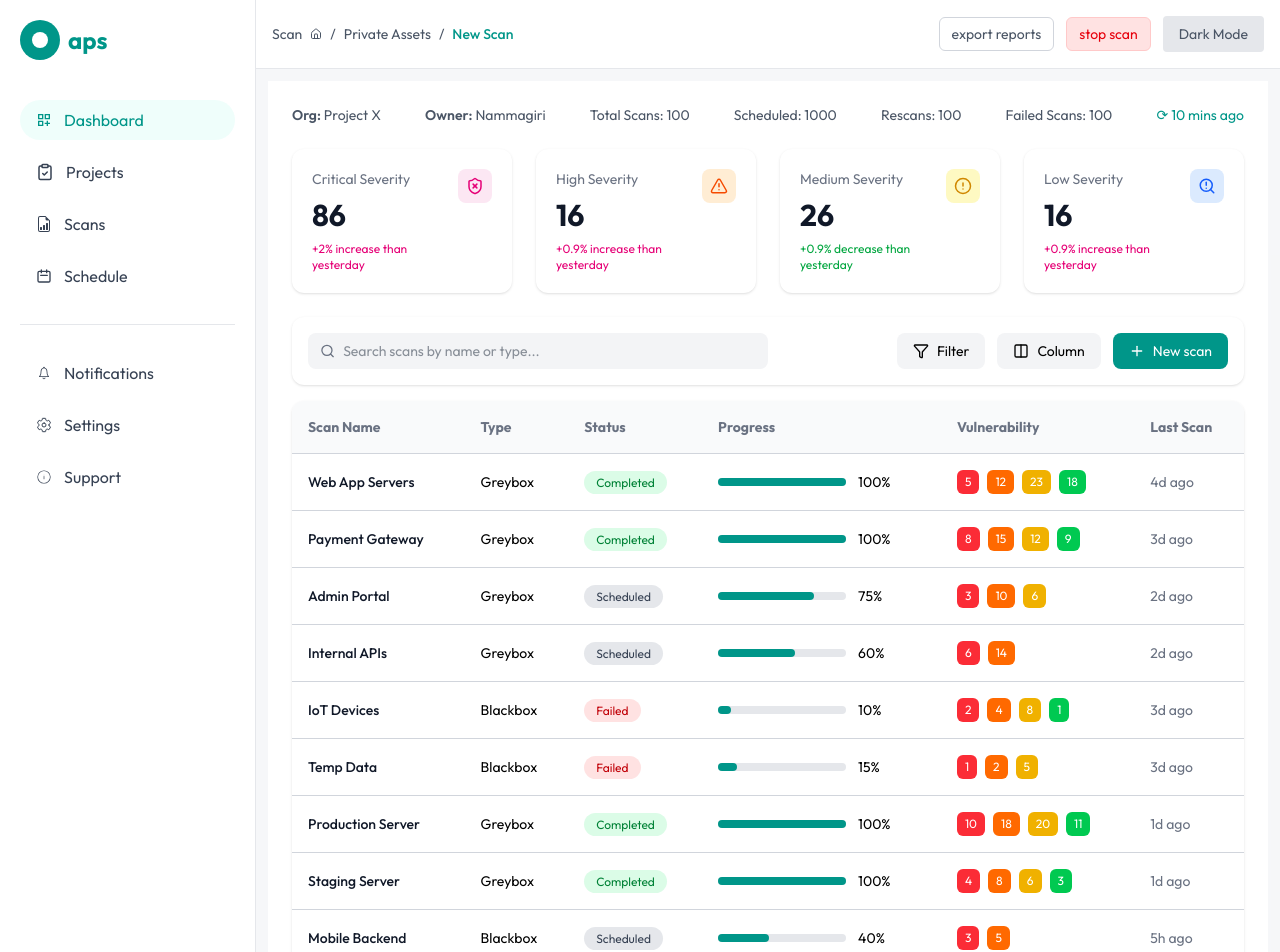
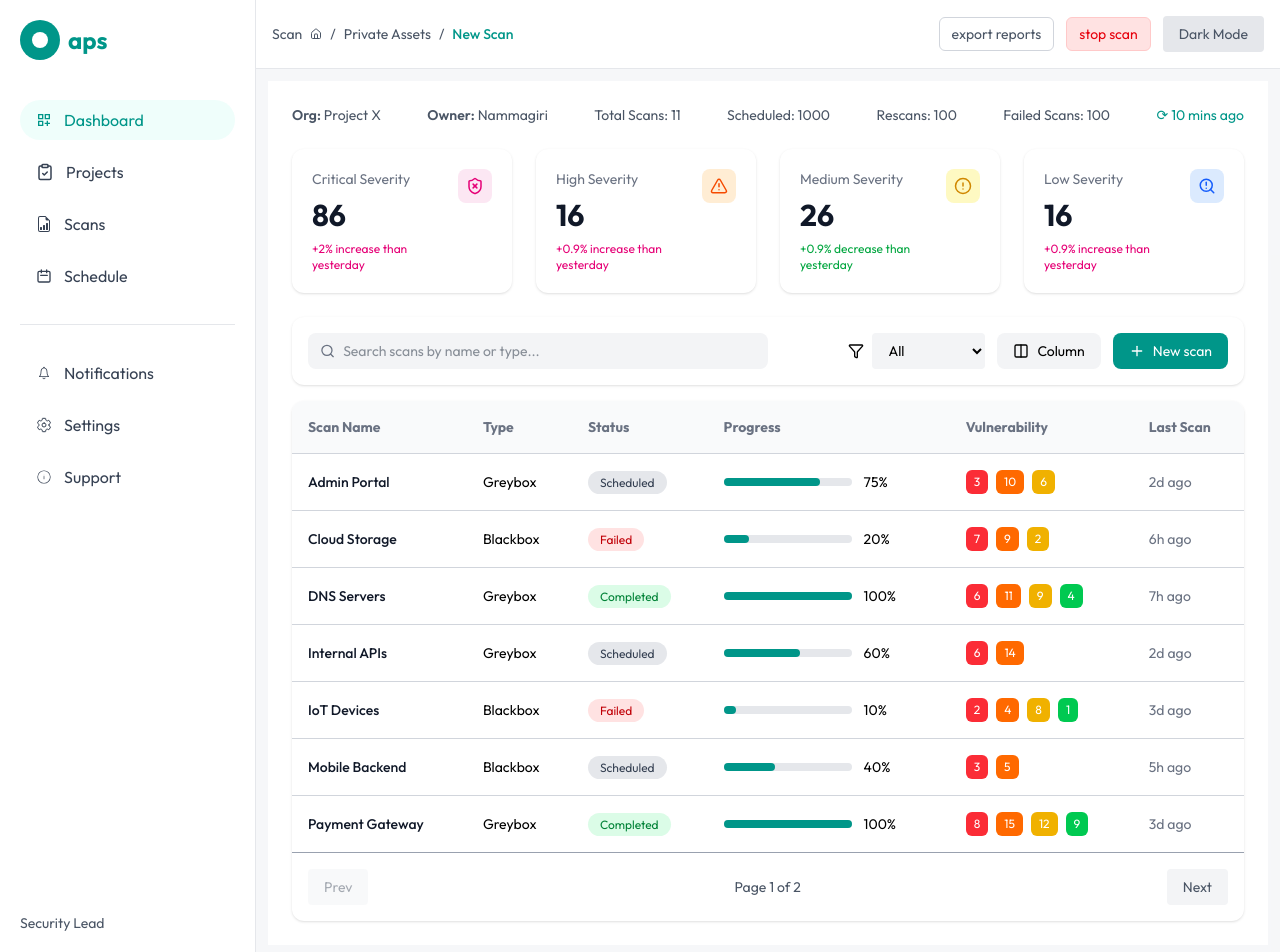
Before and after one commit to Saurabh-Chede/Frontend-Design-Challenge-, a React (Vite) app: page /dashboard in a window 1280 px wide. Shown: the top 952 px of the page. Built offline with nearby package versions, Linux system fonts and the light colour scheme.

Commit message:
first commit

```diff
--- a/src/App.jsx
+++ b/src/App.jsx
@@ -4,15 +4,16 @@ import Layout from "./components/layouts/Layout";
 import Auth from "./pages/Auth";
 import Dashboard from "./pages/Dashboard";
 import ScanDetail from "./pages/ScanDetail";
+import NotFound from "./components/common/NotFound";
 
 function App() {
   return (
     <Routes>
       <Route path="/" element={<Auth />} />
-
       <Route path="/" element={<Layout />}>
         <Route path="dashboard" element={<Dashboard />} />
         <Route path="scans" element={<ScanDetail />} />
+        <Route path="*" element={<NotFound />} />
       </Route>
     </Routes>
   );
--- /dev/null
+++ b/src/components/common/NotFound.jsx
@@ -0,0 +1,30 @@
+import { Link } from "react-router-dom";
+
+const NotFound = () => {
+  return (
+    <div className="flex flex-col items-center justify-center min-h-screen bg-gray-100 dark:bg-gray-900 text-gray-900 dark:text-gray-200 p-6">
+
+      <h1 className="text-6xl font-bold mb-4 text-red-600 dark:text-red-400">
+        404
+      </h1>
+
+      <h2 className="text-2xl font-semibold mb-2">
+        Page Not Found
+      </h2>
+
+      <p className="text-gray-600 dark:text-gray-400 mb-6 text-center">
+        Oops! The page you are looking for does not exist.
+      </p>
+
+      <Link
+        to="/dashboard"
+        className="px-6 py-2 bg-teal-600 text-white rounded-md hover:bg-teal-700 dark:bg-teal-500 dark:hover:bg-teal-600 transition-colors"
+      >
+        Go Back Home
+      </Link>
+
+    </div>
+  );
+};
+
+export default NotFound;
--- a/src/components/layouts/Sidebar.jsx
+++ b/src/components/layouts/Sidebar.jsx
@@ -9,16 +9,13 @@ import { CiCircleInfo } from "react-icons/ci";
 
 const Sidebar = () => {
   const linkStyle = ({ isActive }) =>
-    `flex items-center gap-3 px-4 py-2 rounded-full transition-all ${
-      isActive
-        ? "bg-teal-100/30 text-teal-600 dark:bg-teal-600/20 dark:text-teal-400"
-        : "text-gray-700 dark:text-gray-300 hover:bg-teal-100/20 dark:hover:bg-gray-700"
+    `flex items-center gap-3 px-4 py-2 rounded-full transition-all ${isActive
+      ? "bg-teal-100/30 text-teal-600 dark:bg-teal-600/20 dark:text-teal-400"
+      : "text-gray-700 dark:text-gray-300 hover:bg-teal-100/20 dark:hover:bg-gray-700"
     }`;
 
   return (
-    <aside className="relative w-64 min-h-screen bg-white dark:bg-gray-900 border-r border-r-gray-200 dark:border-gray-700 p-5">
-
-      {/* Logo */}
+    <aside className="relative w-64 min-h-screen bg-white dark:bg-gray-950 border-r border-r-gray-200 dark:border-gray-700 p-5">
       <div className="mb-10 text-2xl font-bold text-teal-600 flex gap-2 items-center">
         <div className="w-10 flex justify-center items-center relative h-10 rounded-full bg-teal-600">
           <div className="w-4 h-4 rounded-full bg-white"></div>
@@ -66,7 +63,6 @@ const Sidebar = () => {
         </NavLink>
       </nav>
 
-      {/* Footer */}
       <div className="absolute bottom-6 left-5 text-sm text-gray-600 dark:text-gray-400">
         Security Lead
       </div>
--- /dev/null
+++ b/src/data/mockScans.json
@@ -0,0 +1,90 @@
+[
+  {
+    "name": "Web App Servers",
+    "type": "Greybox",
+    "status": "Completed",
+    "progress": 100,
+    "vulnerabilities": [5, 12, 23, 18],
+    "lastScan": "4d ago"
+  },
+  {
+    "name": "Payment Gateway",
+    "type": "Greybox",
+    "status": "Completed",
+    "progress": 100,
+    "vulnerabilities": [8, 15, 12, 9],
+    "lastScan": "3d ago"
+  },
+  {
+    "name": "Admin Portal",
+    "type": "Greybox",
+    "status": "Scheduled",
+    "progress": 75,
+    "vulnerabilities": [3, 10, 6],
+    "lastScan": "2d ago"
+  },
+  {
+    "name": "Internal APIs",
+    "type": "Greybox",
+    "status": "Scheduled",
+    "progress": 60,
+    "vulnerabilities": [6, 14],
+    "lastScan": "2d ago"
+  },
+  {
+    "name": "IoT Devices",
+    "type": "Blackbox",
+    "status": "Failed",
+    "progress": 10,
+    "vulnerabilities": [2, 4, 8, 1],
+    "lastScan": "3d ago"
+  },
+  {
+    "name": "Temp Data",
+    "type": "Blackbox",
+    "status": "Failed",
+    "progress": 15,
+    "vulnerabilities": [1, 2, 5],
+    "lastScan": "3d ago"
+  },
+  {
+    "name": "Production Server",
+    "type": "Greybox",
+    "status": "Completed",
+    "progress": 100,
+    "vulnerabilities": [10, 18, 20, 11],
+    "lastScan": "1d ago"
+  },
+  {
+    "name": "Staging Server",
+    "type": "Greybox",
+    "status": "Completed",
+    "progress": 100,
+    "vulnerabilities": [4, 8, 6, 3],
+    "lastScan": "1d ago"
+  },
+  {
+    "name": "Mobile Backend",
+    "type": "Blackbox",
+    "status": "Scheduled",
+    "progress": 40,
+    "vulnerabilities": [3, 5],
+    "lastScan": "5h ago"
+  },
+  {
+    "name": "Cloud Storage",
+    "type": "Blackbox",
+    "status": "Failed",
+    "progress": 20,
+    "vulnerabilities": [7, 9, 2],
+    "lastScan": "6h ago"
+  },
+  {
+    "name": "DNS Servers",
+    "type": "Greybox",
+    "status": "Completed",
+    "progress": 100,
+    "vulnerabilities": [6, 11, 9, 4],
+    "lastScan": "7h ago"
+  }
+]
--- a/src/pages/Dashboard.jsx
+++ b/src/pages/Dashboard.jsx
@@ -1,3 +1,5 @@
+import { useState } from "react";
+import mockData from '../data/mockScans.json';
 import {
   Filter,
   Columns,
@@ -7,99 +9,64 @@ import {
   AlertCircle,
   Search,
   SearchAlert,
+  X,
 } from "lucide-react";
 
 const Dashboard = () => {
-  const rows = [
-    {
-      name: "Web App Servers",
-      type: "Greybox",
-      status: "Completed",
-      progress: 100,
-      vulnerabilities: [5, 12, 23, 18],
-      lastScan: "4d ago",
-    },
-    {
-      name: "Payment Gateway",
-      type: "Greybox",
-      status: "Completed",
-      progress: 100,
-      vulnerabilities: [8, 15, 12, 9],
-      lastScan: "3d ago",
-    },
-    {
-      name: "Admin Portal",
-      type: "Greybox",
+  const [rows, setRows] = useState(mockData);
+
+  const [searchTerm, setSearchTerm] = useState("");
+  const [statusFilter, setStatusFilter] = useState("All");
+  const [currentPage, setCurrentPage] = useState(1);
+  const itemsPerPage = 7;
+
+  const [showModal, setShowModal] = useState(false);
+  const [newScanName, setNewScanName] = useState("");
+  const [newScanType, setNewScanType] = useState("Greybox");
+
+  // filtering
+  let displayedRows = rows.filter((row) => {
+    const searchLower = searchTerm.toLowerCase();
+    const nameMatch = row.name.toLowerCase().includes(searchLower);
+    const typeMatch = row.type.toLowerCase().includes(searchLower);
+
+    const statusMatch =
+      statusFilter === "All" || row.status === statusFilter;
+
+    return (nameMatch || typeMatch) && statusMatch;
+  });
+
+
+  displayedRows = [...displayedRows].sort((a, b) =>
+    a.name.localeCompare(b.name)
+  );
+
+  // Pagination
+  const totalPages = Math.ceil(displayedRows.length / itemsPerPage);
+  const startIndex = (currentPage - 1) * itemsPerPage;
+  const paginatedRows = displayedRows.slice(
+    startIndex,
+    startIndex + itemsPerPage
+  );
+
+
+  const handleAddScan = (e) => {
+    e.preventDefault();
+    if (!newScanName.trim()) return;
+
+    const newRow = {
+      name: newScanName.trim(),
+      type: newScanType,
       status: "Scheduled",
-      progress: 75,
-      vulnerabilities: [3, 10, 6],
-      lastScan: "2d ago",
-    },
-    {
-      name: "Internal APIs",
-      type: "Greybox",
-      status: "Scheduled",
-      progress: 60,
-      vulnerabilities: [6, 14],
-      lastScan: "2d ago",
-    },
-    {
-      name: "IoT Devices",
-      type: "Blackbox",
-      status: "Failed",
-      progress: 10,
-      vulnerabilities: [2, 4, 8, 1],
-      lastScan: "3d ago",
-    },
-    {
-      name: "Temp Data",
-      type: "Blackbox",
-      status: "Failed",
-      progress: 15,
-      vulnerabilities: [1, 2, 5],
-      lastScan: "3d ago",
-    },
-    {
-      name: "Production Server",
-      type: "Greybox",
-      status: "Completed",
-      progress: 100,
-      vulnerabilities: [10, 18, 20, 11],
-      lastScan: "1d ago",
-    },
-    {
-      name: "Staging Server",
-      type: "Greybox",
-      status: "Completed",
-      progress: 100,
-      vulnerabilities: [4, 8, 6, 3],
-      lastScan: "1d ago",
-    },
-    {
-      name: "Mobile Backend",
-      type: "Blackbox",
-      status: "Scheduled",
-      progress: 40,
-      vulnerabilities: [3, 5],
-      lastScan: "5h ago",
-    },
-    {
-      name: "Cloud Storage",
-      type: "Blackbox",
-      status: "Failed",
-      progress: 20,
-      vulnerabilities: [7, 9, 2],
-      lastScan: "6h ago",
-    },
-    {
-      name: "DNS Servers",
-      type: "Greybox",
-      status: "Completed",
-      progress: 100,
-      vulnerabilities: [6, 11, 9, 4],
-      lastScan: "7h ago",
-    },
-  ];
+      progress: 0,
+      vulnerabilities: [],
+      lastScan: "Just now",
+    };
+
+    setRows([newRow, ...rows]);
+    setNewScanName("");
+    setShowModal(false);
+  };
 
   const statusStyle = {
     Completed:
@@ -119,13 +86,15 @@ const Dashboard = () => {
 
   return (
     <div className="bg-white dark:bg-gray-900 p-6 min-h-screen transition-colors duration-300">
-
-      {/* TOP INFO BAR */}
       <div className="flex text-sm text-gray-600 dark:text-gray-400 mb-6">
         <div className="flex gap-6 justify-between w-full">
-          <p><span className="font-semibold">Org:</span> Project X</p>
-          <p><span className="font-semibold">Owner:</span> Nammagiri</p>
-          <p>Total Scans: 100</p>
+          <p>
+            <span className="font-semibold">Org:</span> Project X
+          </p>
+          <p>
+            <span className="font-semibold">Owner:</span> Nammagiri
+          </p>
+          <p>Total Scans: {rows.length}</p>
           <p>Scheduled: 1000</p>
           <p>Rescans: 100</p>
           <p>Failed Scans: 100</p>
@@ -133,7 +102,6 @@ const Dashboard = () => {
         </div>
       </div>
 
-      {/* SEVERITY CARDS */}
       <div className="grid grid-cols-4 gap-6 mb-6">
         {[
           {
@@ -188,7 +156,6 @@ const Dashboard = () => {
                 {item.change}
               </p>
             </div>
-
             <div className={`p-2 rounded-lg ${item.iconBg} ${item.iconColor}`}>
               {item.icon}
             </div>
@@ -196,7 +163,6 @@ const Dashboard = () => {
         ))}
       </div>
 
-      {/* SEARCH + ACTIONS */}
       <div className="bg-white dark:bg-gray-800 p-4 rounded-xl shadow-sm mb-4">
         <div className="flex justify-between items-center">
           <div className="flex items-center bg-gray-100 dark:bg-gray-700 rounded-lg px-3 py-2 w-1/2">
@@ -205,17 +171,39 @@ const Dashboard = () => {
               type="text"
               placeholder="Search scans by name or type..."
               className="bg-transparent outline-none w-full text-sm text-gray-800 dark:text-gray-200"
+              value={searchTerm}
+              onChange={(e) => {
+                setSearchTerm(e.target.value);
+                setCurrentPage(1);
+              }}
             />
           </div>
 
-          <div className="flex gap-3">
-            <button className="flex items-center gap-2 px-4 py-2 bg-gray-100 dark:bg-gray-700 rounded-lg text-sm dark:text-gray-200">
-              <Filter size={16} /> Filter
-            </button>
+          <div className="flex gap-3 items-center">
+            <div className="flex items-center gap-2">
+              <Filter size={16} />
+              <select
+                value={statusFilter}
+                onChange={(e) => {
+                  setStatusFilter(e.target.value);
+                  setCurrentPage(1);
+                }}
+                className="bg-gray-100 dark:bg-gray-700 rounded px-3 py-2 outline-0 text-sm dark:text-gray-200"
+              >
+                <option>All</option>
+                <option>Completed</option>
+                <option>Scheduled</option>
+                <option>Failed</option>
+              </select>
+            </div>
+
             <button className="flex items-center gap-2 px-4 py-2 bg-gray-100 dark:bg-gray-700 rounded-lg text-sm dark:text-gray-200">
               <Columns size={16} /> Column
             </button>
-            <button className="flex items-center gap-2 px-4 py-2 bg-teal-600 text-white rounded-lg text-sm">
+            <button
+              onClick={() => setShowModal(true)}
+              className="flex items-center gap-2 px-4 py-2 bg-teal-600 text-white rounded-lg text-sm"
+            >
               <Plus size={16} /> New scan
             </button>
           </div>
@@ -237,7 +225,7 @@ const Dashboard = () => {
           </thead>
 
           <tbody>
-            {rows.map((row, index) => (
+            {paginatedRows.map((row, index) => (
               <tr
                 key={index}
                 className="border-t border-t-gray-300 dark:border-gray-700 hover:bg-gray-50 dark:hover:bg-gray-700"
@@ -289,7 +277,91 @@ const Dashboard = () => {
             ))}
           </tbody>
         </table>
+
+        {/* pagination */}
+        <div className="flex justify-between items-center p-4 text-sm text-gray-600 dark:text-gray-400 border-t border-t-gray-400 dark:border-gray-700">
+          <button
+            onClick={() => setCurrentPage((p) => Math.max(1, p - 1))}
+            disabled={currentPage === 1}
+            className="px-4 py-2 bg-gray-100 dark:bg-gray-700 rounded disabled:opacity-50"
+          >
+            Prev
+          </button>
+
+          <span>
+            Page {currentPage} of {totalPages || 1}
+          </span>
+
+          <button
+            onClick={() => setCurrentPage((p) => p + 1)}
+            disabled={currentPage >= totalPages}
+            className="px-4 py-2 bg-gray-100 dark:bg-gray-700 rounded disabled:opacity-50"
+          >
+            Next
+          </button>
+        </div>
       </div>
+
+      {/* modal */}
+      {showModal && (
+        <div className="fixed inset-0 bg-white/40 bg-opacity-50 flex items-center justify-center z-50">
+          <div className="bg-white dark:bg-gray-800 rounded-xl p-6 w-full max-w-md border border-gray-300 shadow-md">
+            <div className="flex justify-between items-center mb-5">
+              <h2 className="text-xl font-semibold dark:text-white">
+                New Scan
+              </h2>
+              <button onClick={() => setShowModal(false)}>
+                <X size={24} className="text-gray-500 dark:text-gray-400" />
+              </button>
+            </div>
+
+            <form onSubmit={handleAddScan}>
+              <div className="mb-4">
+                <label className="block text-sm mb-1 dark:text-gray-300">
+                  Scan Name
+                </label>
+                <input
+                  type="text"
+                  value={newScanName}
+                  onChange={(e) => setNewScanName(e.target.value)}
+                  className="w-full p-2 border border-gray-300 rounded dark:bg-gray-700 dark:border-gray-600 dark:text-white"
+                  required
+                />
+              </div>
+
+              <div className="mb-6">
+                <label className="block text-sm mb-1 dark:text-gray-300">
+                  Type
+                </label>
+                <select
+                  value={newScanType}
+                  onChange={(e) => setNewScanType(e.target.value)}
+                  className="w-full p-2 border border-gray-300 rounded dark:bg-gray-700 dark:border-gray-600 dark:text-white"
+                >
+                  <option>Greybox</option>
+                  <option>Blackbox</option>
+                </select>
+              </div>
+
+              <div className="flex justify-end gap-3">
+                <button
+                  type="button"
+                  onClick={() => setShowModal(false)}
+                  className="px-4 py-2 bg-gray-200 dark:bg-gray-700 rounded dark:text-gray-200"
+                >
+                  Cancel
+                </button>
+                <button
+                  type="submit"
+                  className="px-4 py-2 bg-teal-600 text-white rounded"
+                >
+                  Create Scan
+                </button>
+              </div>
+            </form>
+          </div>
+        </div>
+      )}
     </div>
   );
 };
```
Also changed, not shown: src/components/layouts/Layout.jsx (+0 -9 lines).
